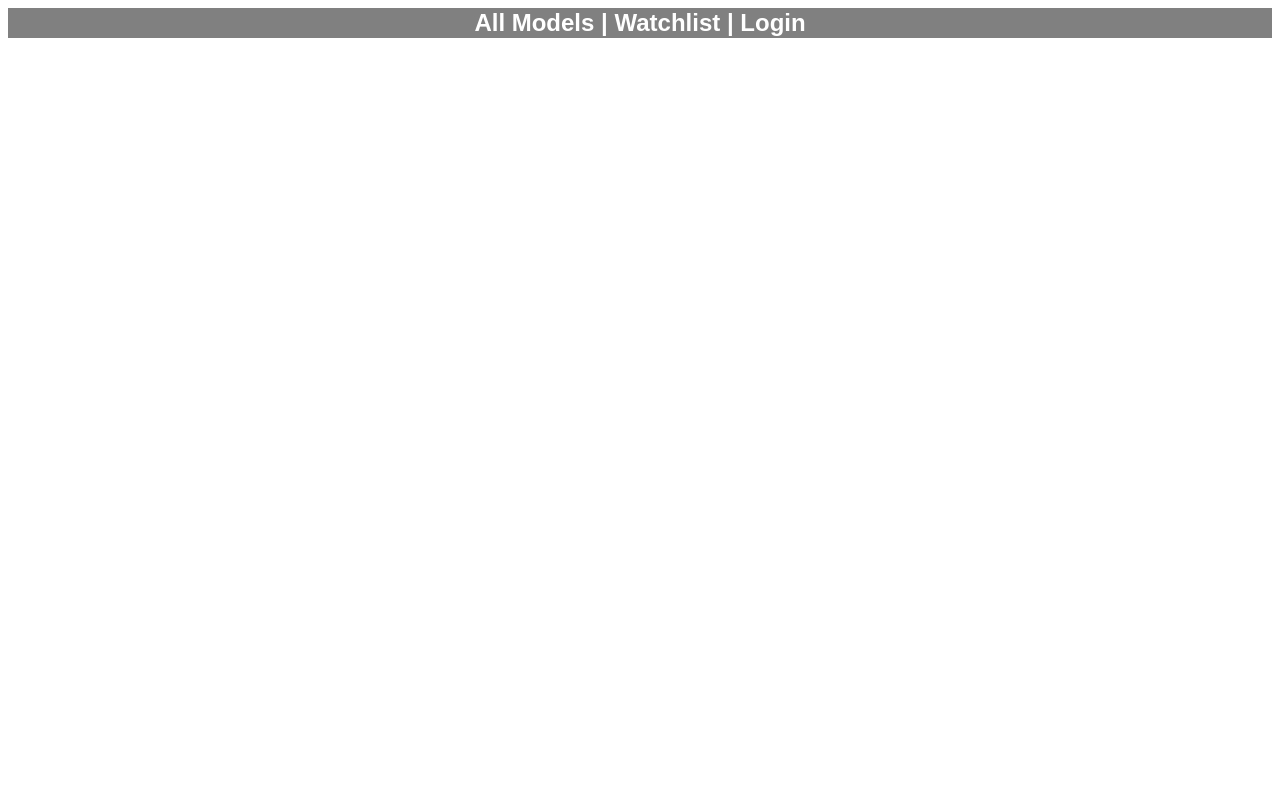
After one commit to Brenda992/352A4, a PHP site: page /header.php in a window 1280 px wide. The commit adds this page. Run offline with PHP 8.4, Linux system fonts and the light colour scheme.

Commit message:
add header

```diff
--- /dev/null
+++ b/352A4/header.php
@@ -0,0 +1,36 @@
+<html>
+
+<head>
+	<title>Classic Models</title>
+	<style>
+		a.nav {
+			color: white;
+			text-decoration: none;
+		}
+
+		li a.action {
+			text-decoration: none;
+			font-size: 70%
+		}
+		.center {
+			text-align: center;
+		}
+	</style>
+
+</head>
+
+<body>
+	<table style="width:100%;border-spacing:0px">
+		<tr height="30" style='background-color:grey;'>
+			<td class="center" style="font-family: sans-serif; font-size:24px;color:white;">
+				<strong><a class="nav" href="showmodels.php">All Models</a> |
+					<a class="nav" href="showwatchlist.php">Watchlist</a> |
+					<?php
+					if (isset($_SESSION['valid_user']))
+						echo "<a class=\"nav\"  href=\"sign-out.php\">Logout</a>";
+					else
+						echo "<a class=\"nav\" href=\"login.php\">Login</a>";
+					?>
+			</td>
+		<tr style="background-color:FFFFFF;">
+			<td>
```
Also changed, not shown: 352A4/showwatchlist.php (+5 -3 lines).
